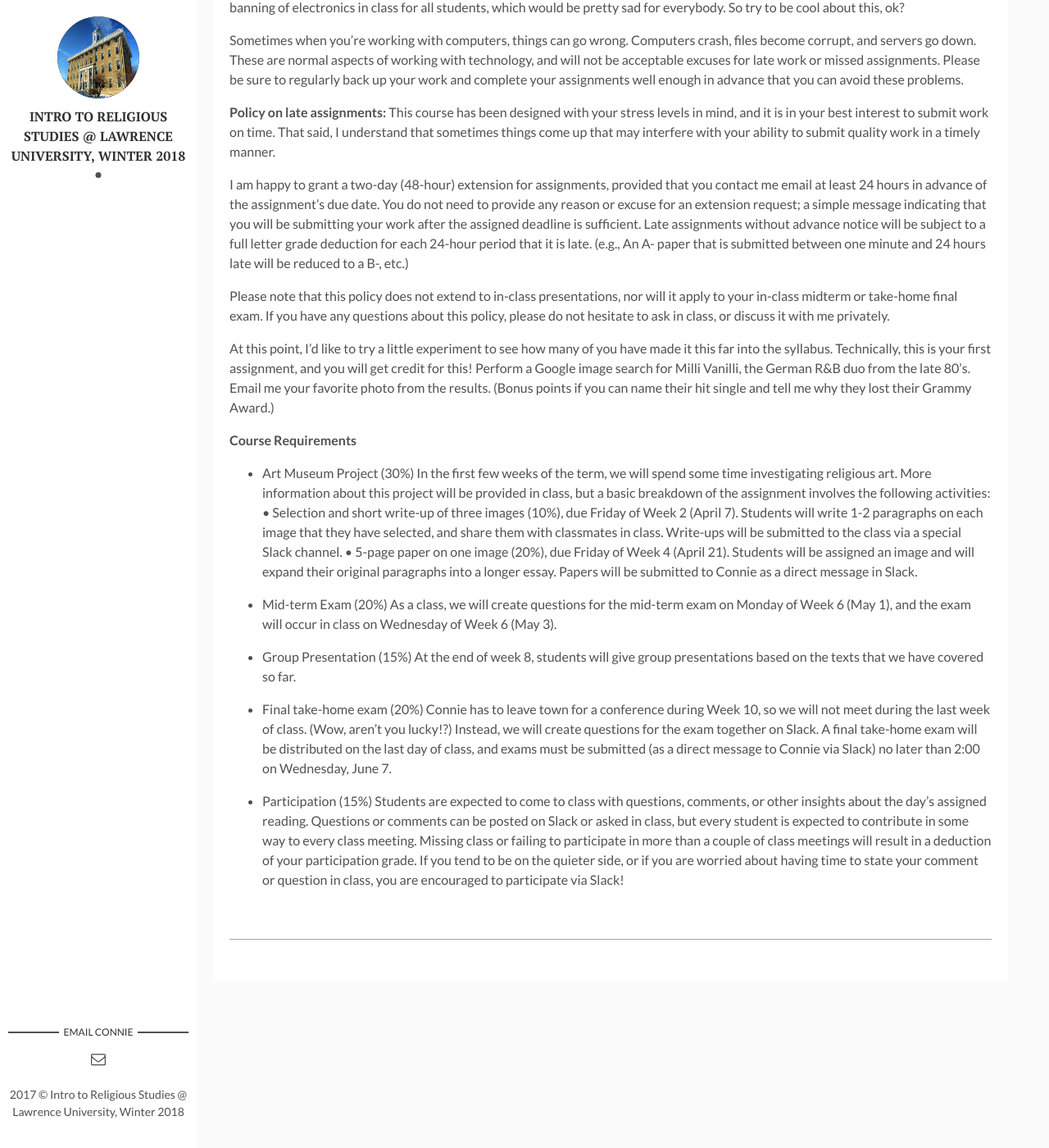
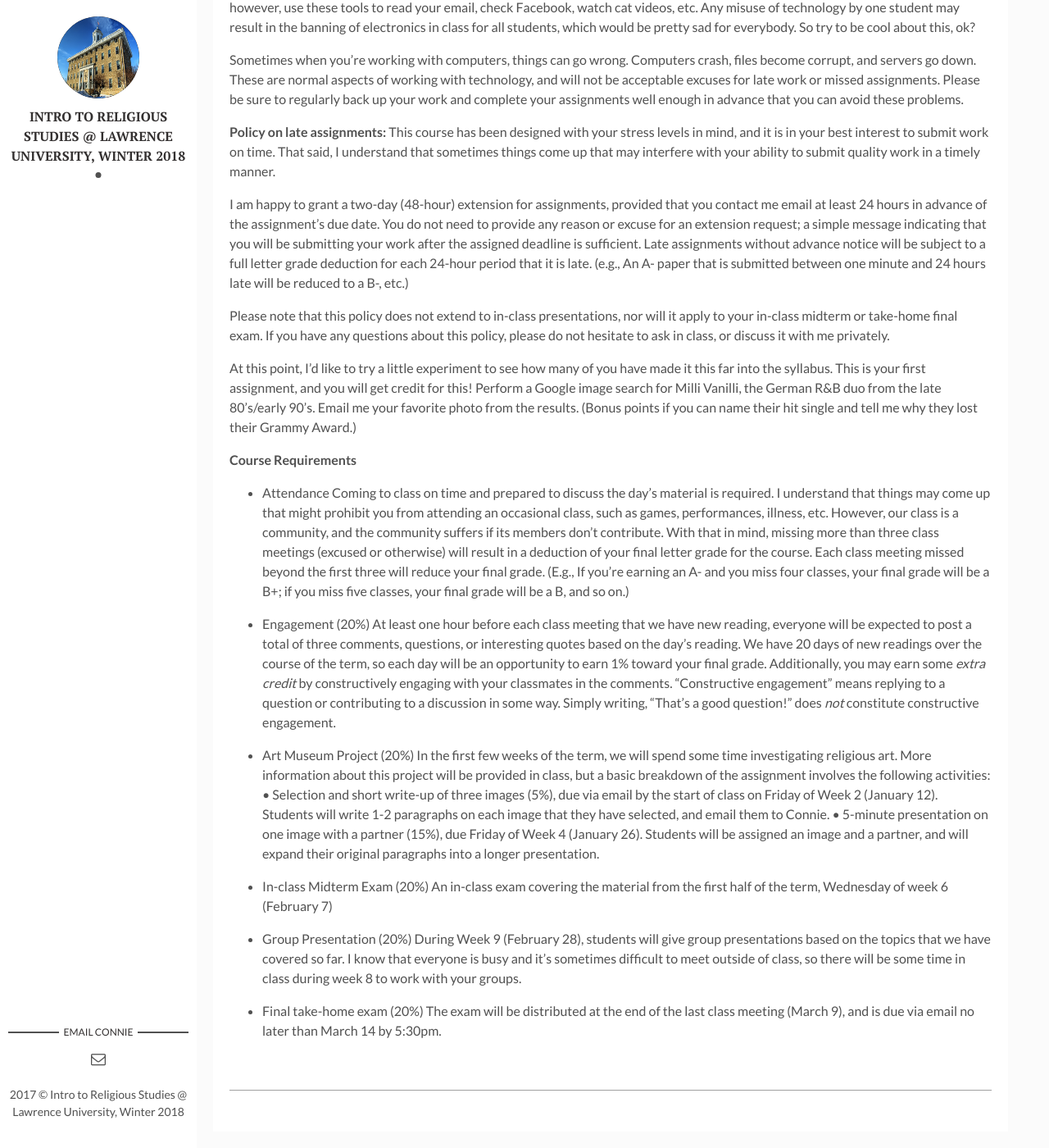
Before and after one commit to ckassor/ckassor.github.io, a Jekyll site: the page built from _posts/2016-01-01-syllabus.markdown, in a window 1280 px wide and 1400 px high, scrolled down 857 px. Shown: the whole window at 82% size. Built offline with Jekyll 4.4.1, drawn with Linux system fonts in a browser that asks for light colours; some of the changed text lies outside the part shown.

Commit message:
changed syllabus and schedule

```diff
--- a/_posts/2016-01-01-syllabus.markdown
+++ b/_posts/2016-01-01-syllabus.markdown
@@ -1,8 +1,8 @@
 ---
 layout: post
 title: "Syllabus"
-date: 2016-12-01 15:35:00
-description: This is the schedule for the course. Click on any week for details on readings and assignments.
+date: 2017-12-31 15:35:00
+description: The syllabus and all course policies are here.
 img:  # Add image post (optional)
 ---
 # RLST 100 Course Syllabus
@@ -19,11 +19,11 @@ This course is _not_ a survey of world religions, although you will gain some in
 - This course will also prepare students for upper-level work in religious studies courses, and it will help students learn how to develop and present coherent arguments through writing and speech.
 
 **Required Readings:**
-- All readings will be posted as PDFs in this webpage.
-- You are required to bring the assigned reading with you to every class meeting. (It doesn’t matter to me whether you print out your readings or save them electronically, as long as you bring them to class.)
+- All readings will be linked from within this site. To view PDFs, you'll need a secret password from Connie. (Because copyright laws are a thing.)
+- You are required to bring the assigned reading with you to every class meeting. It doesn’t matter to me whether you print out your readings or save them electronically, as long as you bring them to class.
 
 **Technology Policy:**
-This course relies on technology. With this in mind, laptops, tablets, and phones are welcome (and even encouraged) in class. The only caveat is that you use them only for class-related activities. In other words, you are welcome to use these devices to refer to class readings, type notes, or post relevant questions or comments on the readings. You should not, however, use these tools to read your email, check Facebook, watch cat videos, etc. Any misuse of technology by one student may result in the banning of electronics in class for all students, which would be pretty sad for everybody. So try to be cool about this, ok?
+This course relies on technology. With this in mind, laptops, tablets, and phones are welcome (and even encouraged) in class. The only caveat is that you use them only for class-related activities. In other words, you are welcome to use these devices to refer to class readings, type notes, or sharem relevant questions or comments on the readings. You should not, however, use these tools to read your email, check Facebook, watch cat videos, etc. Any misuse of technology by one student may result in the banning of electronics in class for all students, which would be pretty sad for everybody. So try to be cool about this, ok?
 
 Sometimes when you’re working with computers, things can go wrong. Computers crash, files become corrupt, and servers go down. These are normal aspects of working with technology, and will not be acceptable excuses for late work or missed assignments. Please be sure to regularly back up your work and complete your assignments well enough in advance that you can avoid these problems.
 
@@ -35,23 +35,26 @@ I am happy to grant a two-day (48-hour) extension for assignments, provided that
 
 Please note that this policy does not extend to in-class presentations, nor will it apply to your in-class midterm or take-home final exam. If you have any questions about this policy, please do not hesitate to ask in class, or discuss it with me privately.
 
-At this point, I’d like to try a little experiment to see how many of you have made it this far into the syllabus. Technically, this is your first assignment, and you will get credit for this! Perform a Google image search for Milli Vanilli, the German R&B duo from the late 80's. Email me your favorite photo from the results. (Bonus points if you can name their hit single and tell me why they lost their Grammy Award.)
+At this point, I’d like to try a little experiment to see how many of you have made it this far into the syllabus. This is your first assignment, and you will get credit for this! Perform a Google image search for Milli Vanilli, the German R&B duo from the late 80's/early 90's. Email me your favorite photo from the results. (Bonus points if you can name their hit single and tell me why they lost their Grammy Award.)
 
 
 **Course Requirements**
-- Art Museum Project (30%)
+- Attendance
+Coming to class on time and prepared to discuss the day's material is required. I understand that things may come up that might prohibit you from attending an occasional class, such as games, performances, illness, etc. However, our class is a community, and the community suffers if its members don't contribute. With that in mind, missing more than three class meetings (excused or otherwise) will result in a deduction of your final letter grade for the course. Each class meeting missed beyond the first three will reduce your final grade. (E.g., If you're earning an A- and you miss four classes, your final grade will be a B+; if you miss five classes, your final grade will be a B, and so on.)
+
+- Engagement (20%)
+At least one hour before each class meeting that we have new reading, everyone will be expected to post a total of three comments, questions, or interesting quotes based on the day's reading. We have 20 days of new readings over the course of the term, so each day will be an opportunity to earn 1% toward your final grade. Additionally, you may earn some _extra credit_ by constructively engaging with your classmates in the comments. "Constructive engagement" means replying to a question or contributing to a discussion in some way. Simply writing, "That's a good question!" does _not_ constitute constructive engagement.
+
+- Art Museum Project (20%)
 In the first few weeks of the term, we will spend some time investigating religious art. More information about this project will be provided in class, but a basic breakdown of the assignment involves the following activities:
-•	Selection and short write-up of three images (10%), due Friday of Week 2 (April 7). Students will write 1-2 paragraphs on each image that they have selected, and share them with classmates in class. Write-ups will be submitted to the class via a special Slack channel.
-•	5-page paper on one image (20%), due Friday of Week 4 (April 21). Students will be assigned an image and will expand their original paragraphs into a longer essay. Papers will be submitted to Connie as a direct message in Slack.
+•	Selection and short write-up of three images (5%), due via email by the start of class on Friday of Week 2 (January 12). Students will write 1-2 paragraphs on each image that they have selected, and email them to Connie.
+•	5-minute presentation on one image with a partner (15%), due Friday of Week 4 (January 26). Students will be assigned an image and a partner, and will expand their original paragraphs into a longer presentation.
 
-- Mid-term Exam (20%)
-As a class, we will create questions for the mid-term exam on Monday of Week 6 (May 1), and the exam will occur in class on Wednesday of Week 6 (May 3).
+- In-class Midterm Exam (20%)
+An in-class exam covering the material from the first half of the term, Wednesday of week 6 (February 7)
 
-- Group Presentation (15%)
-At the end of week 8, students will give group presentations based on the texts that we have covered so far.
+- Group Presentation (20%)
+During Week 9 (February 28), students will give group presentations based on the topics that we have covered so far. I know that everyone is busy and it's sometimes difficult to meet outside of class, so there will be some time in class during week 8 to work with your groups.
 
 - Final take-home exam (20%)
-Connie has to leave town for a conference during Week 10, so we will not meet during the last week of class. (Wow, aren’t you lucky!?) Instead, we will create questions for the exam together on Slack. A final take-home exam will be distributed on the last day of class, and exams must be submitted (as a direct message to Connie via Slack) no later than 2:00 on Wednesday, June 7.
-
-- Participation (15%)
-Students are expected to come to class with questions, comments, or other insights about the day’s assigned reading. Questions or comments can be posted on Slack or asked in class, but every student is expected to contribute in some way to every class meeting. Missing class or failing to participate in more than a couple of class meetings will result in a deduction of your participation grade. If you tend to be on the quieter side, or if you are worried about having time to state your comment or question in class, you are encouraged to participate via Slack!
+The exam will be distributed at the end of the last class meeting (March 9), and is due via email no later than March 14 by 5:30pm.
--- a/_posts/2017-01-01-schedule.markdown
+++ b/_posts/2017-01-01-schedule.markdown
@@ -1,7 +1,7 @@
 ---
 layout: post
-title: "Schedule"
-date: 2017-12-01 15:35:00
+title: "Schedule at a Glance"
+date: 2015-12-01 15:35:00
 description: This is the schedule for the course. Click on any week for details on readings and assignments.
 img:  # Add image post (optional)
 ---
```
